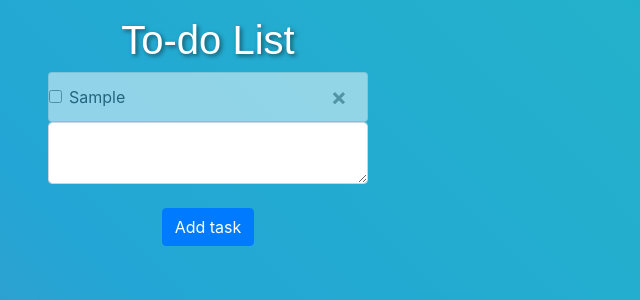
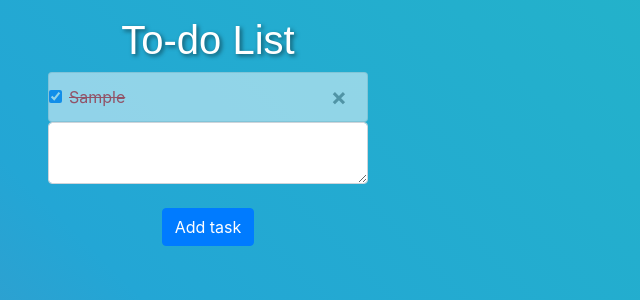
Before and after one commit to jhernandez4/CPSC362-Project, a Flask app: page / in a window 1280 px wide. Shown: the part 56-356 px from the top of the page, without its empty margins (0-640 px from the left). Run offline with Flask 3, Linux system fonts and the light colour scheme; a user stored in the database is signed in; tables that the repository leaves empty hold one stand-in row (values such as "Sample post"); some libraries are stand-ins or nearby versions.

Commit message:
Add logic to change a note's appearance based on checked state in database
This change also changes the class for the text div from text-truncate to text-break

```diff
--- a/website/templates/home.html
+++ b/website/templates/home.html
@@ -172,8 +172,8 @@
     <!--This code is still needed otherwise already existing notes wont appear on login -->
     {% for note in user.notes %}
     <li class="list-group-item d-flex justify-content-between break-word note" id="{{note.id}}">
-        <input class="form-check-input" type="checkbox" value="" onChange="toggleStrikeThru(this)">
-        <div class="text-truncate">{{ note.data }}</div>
+        <input class="form-check-input" type="checkbox" value="" onChange="toggleStrikeThru(this, {{ note.id }})" {% if note.is_checked %}checked{% endif %}>
+        <div class="text-break {% if note.is_checked %}strikethrough{% endif %} ">{{ note.data }}</div>
         <button type="button" class="close" onClick="deleteNote({{ note.id }})">
             <span aria-hidden="true">&times;</span>
         </button>
```
